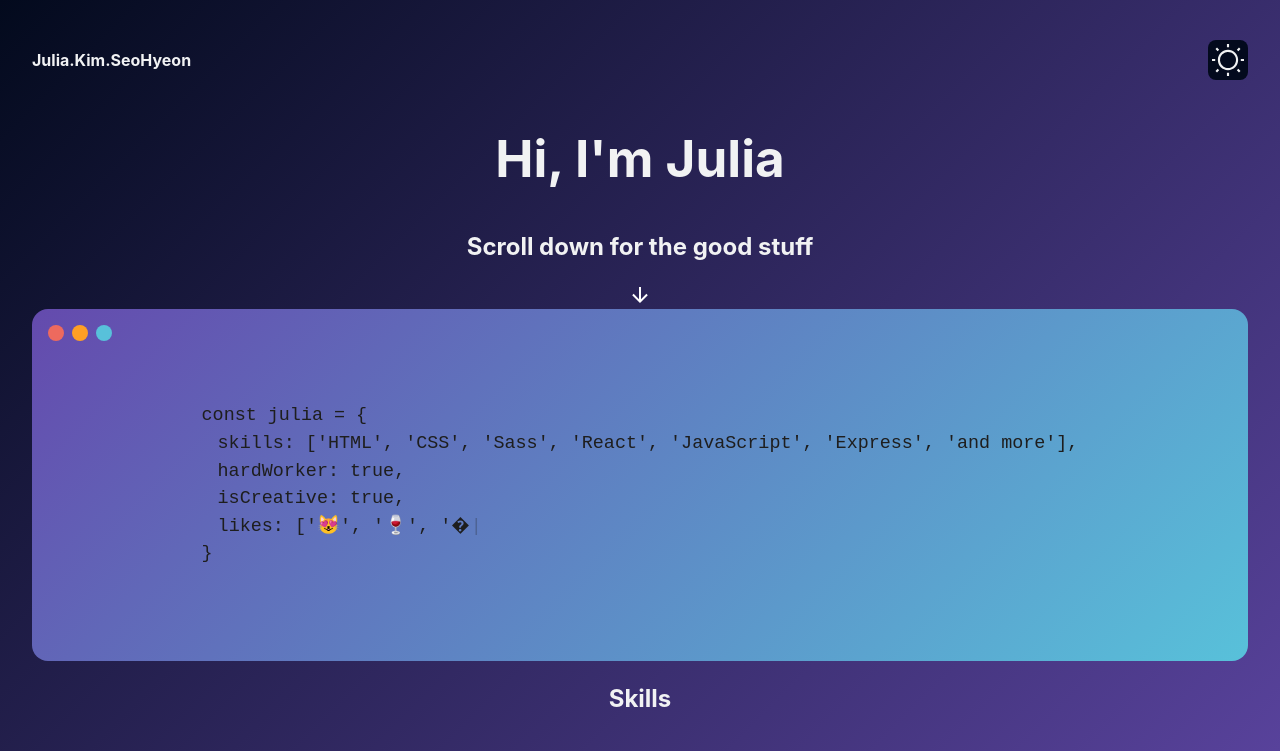
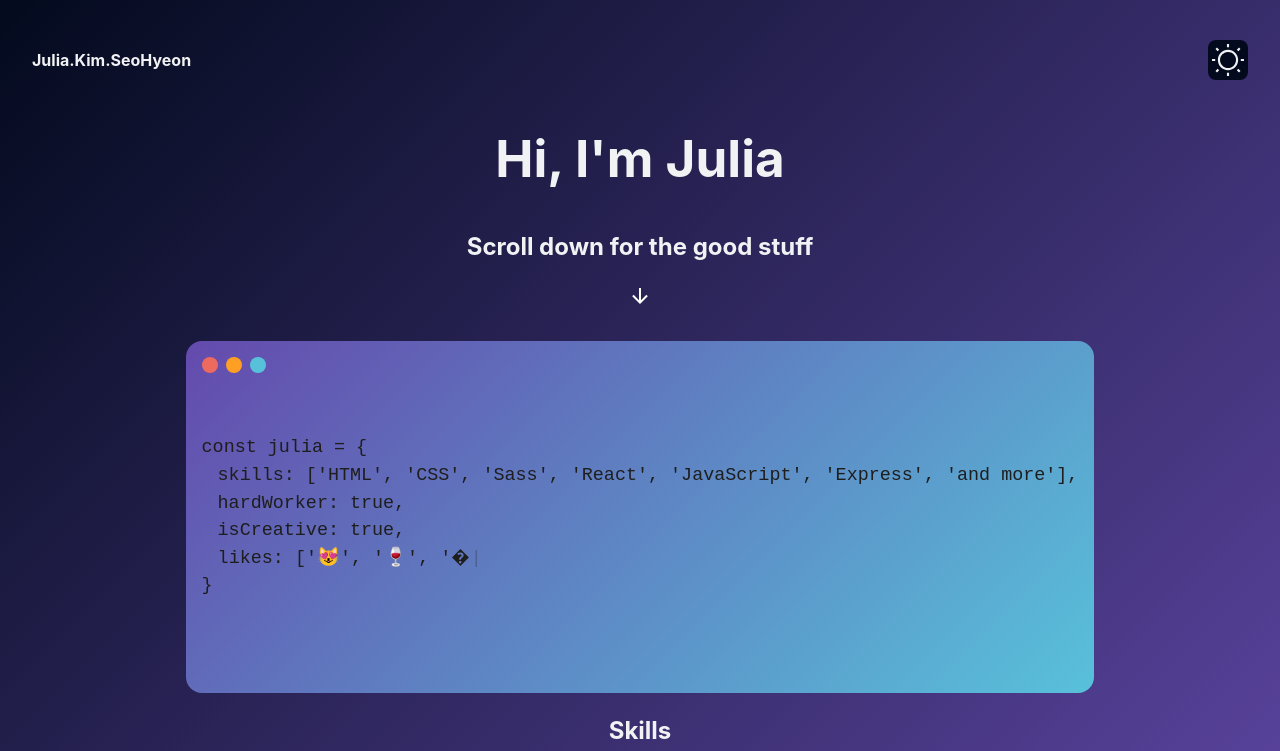
Before and after one commit to juliakimseohyeon/portfolio, a React (Vite) app: page / in a window 1280 px wide. Shown: the top 751 px of the page. Built offline with nearby package versions, Linux system fonts and the light colour scheme.

Commit message:
Add animation to hero button icon

```diff
--- a/src/pages/Project/Project.jsx
+++ b/src/pages/Project/Project.jsx
@@ -12,7 +12,7 @@ export default function Project() {
         <div className="hero__text">
           <h1>Hi, I'm Julia</h1>
           <h2>Scroll down for the good stuff</h2>
-          <img src={arrowDown} />
+          <img className="hero__icon" src={arrowDown} />
         </div>
         <div className="hero__image">
           <div className="hero__circle-group">
--- a/src/pages/Project/Project.scss
+++ b/src/pages/Project/Project.scss
@@ -3,6 +3,23 @@
 
 .hero {
   width: 100%;
+  @include display-flex(flex, column);
+  gap: 2rem;
+  &__icon {
+    animation: moveIcon ease-in-out 1s;
+    animation-direction: alternate;
+    animation-iteration-count: infinite;
+    position: relative;
+
+    @keyframes moveIcon {
+      from {
+        top: 0;
+      }
+      to {
+        top: 0.5rem;
+      }
+    }
+  }
 
   &__image {
     position: relative;
```
